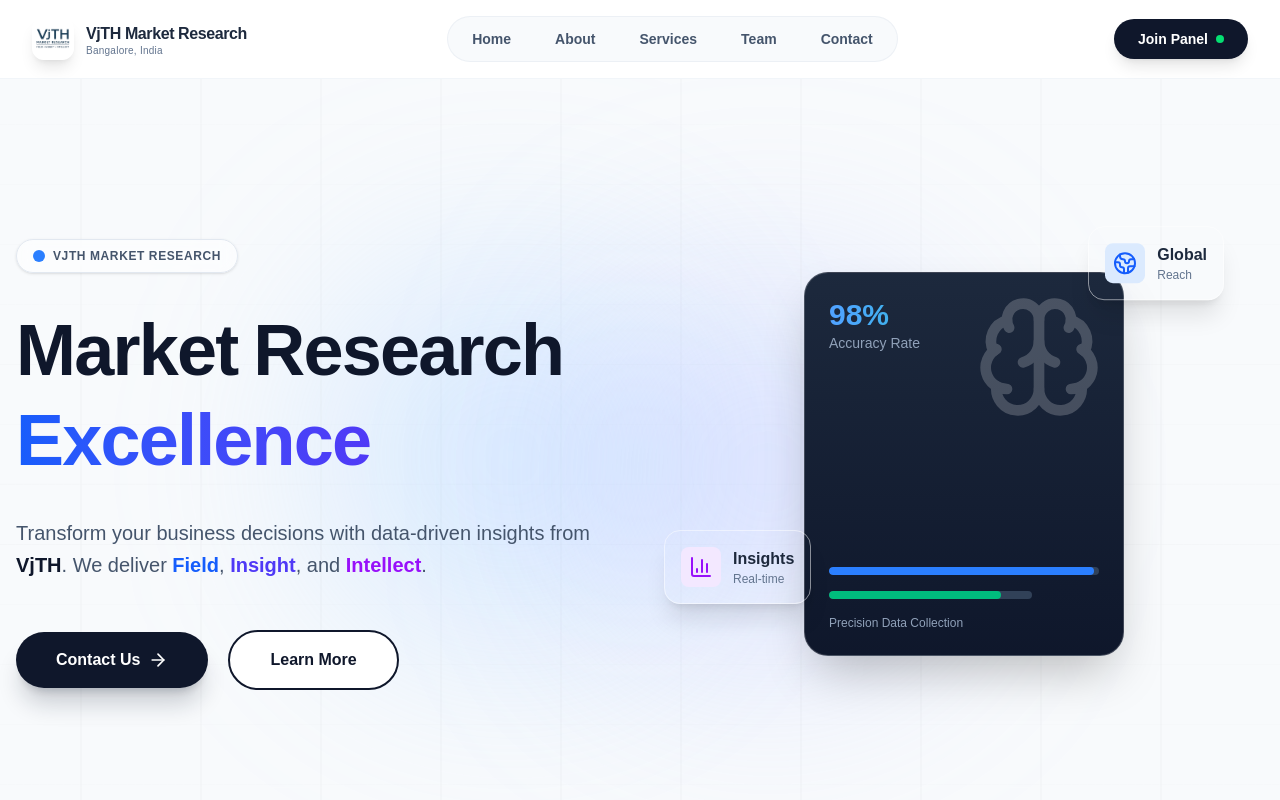
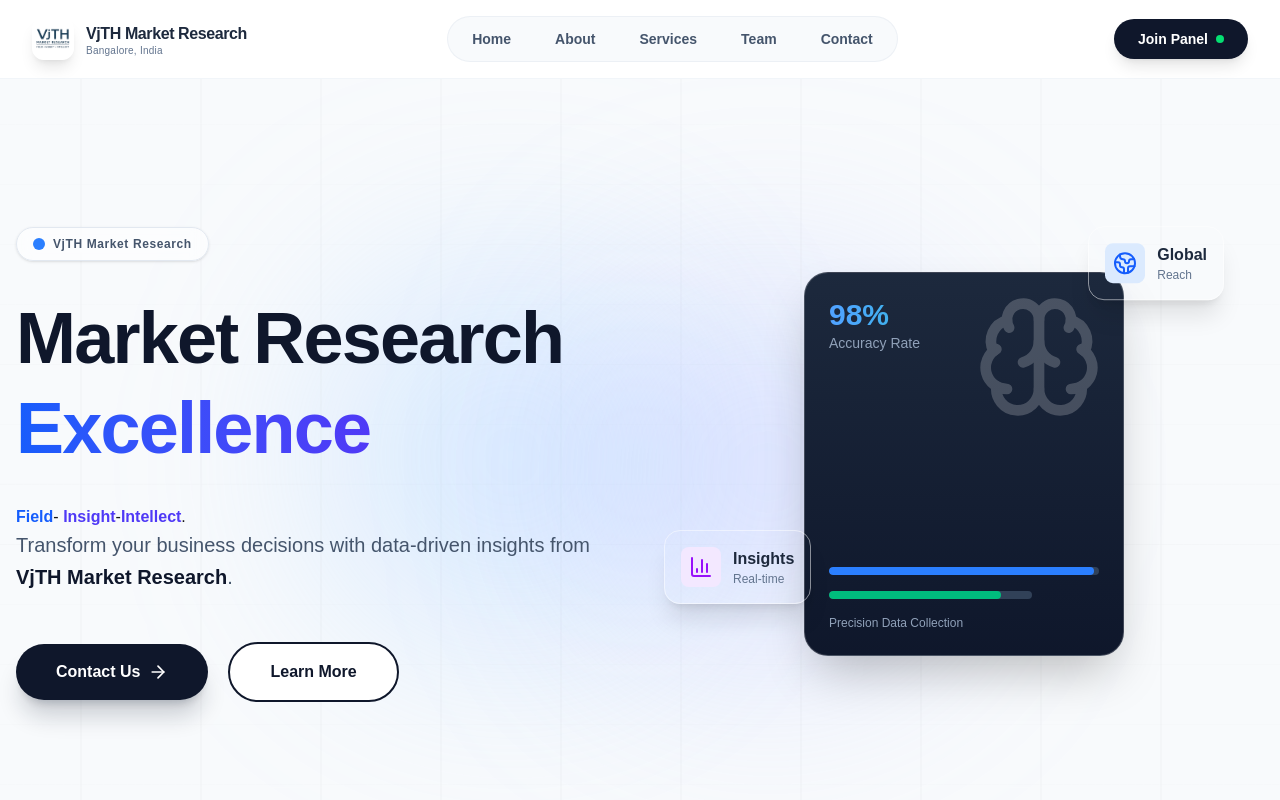
Before and after one commit to pariarul/vjth, a Next.js app: page / in a window 1280 px wide. Shown: the top 800 px of the page. Built offline with nearby package versions, Linux system fonts and the light colour scheme.

Commit message:
small changes finish

```diff
--- a/components/Contact.jsx
+++ b/components/Contact.jsx
@@ -36,9 +36,9 @@
           {/* Info Cards - Light Clean Design */}
           <div className="lg:col-span-1 space-y-4">
             {[
-              { icon: Mail, title: "Email Us", txt: "info@vjthmr.com , rfq@vjthmr.com", sub: "Response within 24h" },
-              { icon: Phone, title: "Call Us", txt: "+91 9500033037 , +91 9980677134", sub: "Mon-Fri, 9am-6pm" },
-              { icon: MapPin, title: "Visit HQ", txt: "Bangalore – 560091 and Chennai – 600017", sub: "" }
+              { icon: Mail, title: "Email Us", txt: "info@vjthmr.com , rfq@vjthmr.com" },
+              { icon: Phone, title: "Call Us", txt: "+91 9500033037 , +91 9980677134"},
+              { icon: MapPin, title: "Visit HQ", txt: "Bangalore – 560091 and Chennai – 600017"}
             ].map((item, i) => (
               <motion.div
                 key={i}
@@ -72,11 +72,11 @@
               <div className="grid md:grid-cols-2 gap-6">
                 <div className="space-y-2">
                   <label className="text-sm font-bold text-slate-700 ml-1">Full Name</label>
-                  <input type="text" className="w-full bg-slate-50 border border-slate-200 rounded-xl px-4 py-4 text-slate-900 placeholder:text-slate-400 focus:outline-none focus:border-blue-500 focus:ring-2 focus:ring-blue-100 transition-all font-medium" placeholder="John Doe" />
+                  <input type="text" className="w-full bg-slate-50 border border-slate-200 rounded-xl px-4 py-4 text-slate-900 placeholder:text-slate-400 focus:outline-none focus:border-blue-500 focus:ring-2 focus:ring-blue-100 transition-all font-medium" placeholder="Enter your name" />
                 </div>
                 <div className="space-y-2">
                   <label className="text-sm font-bold text-slate-700 ml-1">Work Email</label>
-                  <input type="email" className="w-full bg-slate-50 border border-slate-200 rounded-xl px-4 py-4 text-slate-900 placeholder:text-slate-400 focus:outline-none focus:border-blue-500 focus:ring-2 focus:ring-blue-100 transition-all font-medium" placeholder="john@company.com" />
+                  <input type="email" className="w-full bg-slate-50 border border-slate-200 rounded-xl px-4 py-4 text-slate-900 placeholder:text-slate-400 focus:outline-none focus:border-blue-500 focus:ring-2 focus:ring-blue-100 transition-all font-medium" placeholder="Enter your email" />
                 </div>
               </div>
 
--- a/components/Hero.jsx
+++ b/components/Hero.jsx
@@ -90,7 +90,7 @@
               <span className="animate-ping absolute inline-flex h-full w-full rounded-full bg-blue-400 opacity-75"></span>
               <span className="relative inline-flex rounded-full h-3 w-3 bg-blue-500"></span>
             </span>
-            <span className="text-slate-600 font-bold text-xs uppercase tracking-wider">VjTH Market Research</span>
+            <span className="text-slate-600 font-bold text-xs  tracking-wider">VjTH Market Research</span>
           </motion.div>
 
           <motion.h1
@@ -112,14 +112,16 @@
             ))}
           </motion.h1>
 
+            <span className="text-blue-600 font-semibold">Field</span>- <span className="text-indigo-600 font-semibold">Insight</span>-<span className="text-indigo-600 font-semibold">Intellect</span>.
+
           <motion.p
             initial={{ opacity: 0, x: -50 }}
             animate={{ opacity: 1, x: 0 }}
             transition={{ delay: 0.8 }}
             className="text-lg sm:text-xl text-slate-600 max-w-2xl mx-auto lg:mx-0 leading-relaxed font-light"
           >
-            Transform your business decisions with data-driven insights from <span className="font-bold text-slate-900">VjTH</span>.
-            We deliver <span className="text-blue-600 font-semibold">Field</span>, <span className="text-indigo-600 font-semibold">Insight</span>, and <span className="text-purple-600 font-semibold">Intellect</span>.
+            Transform your business decisions with data-driven insights from <span className="font-bold text-slate-900">VjTH Market Research</span>.
+
           </motion.p>
 
           <motion.div
```
